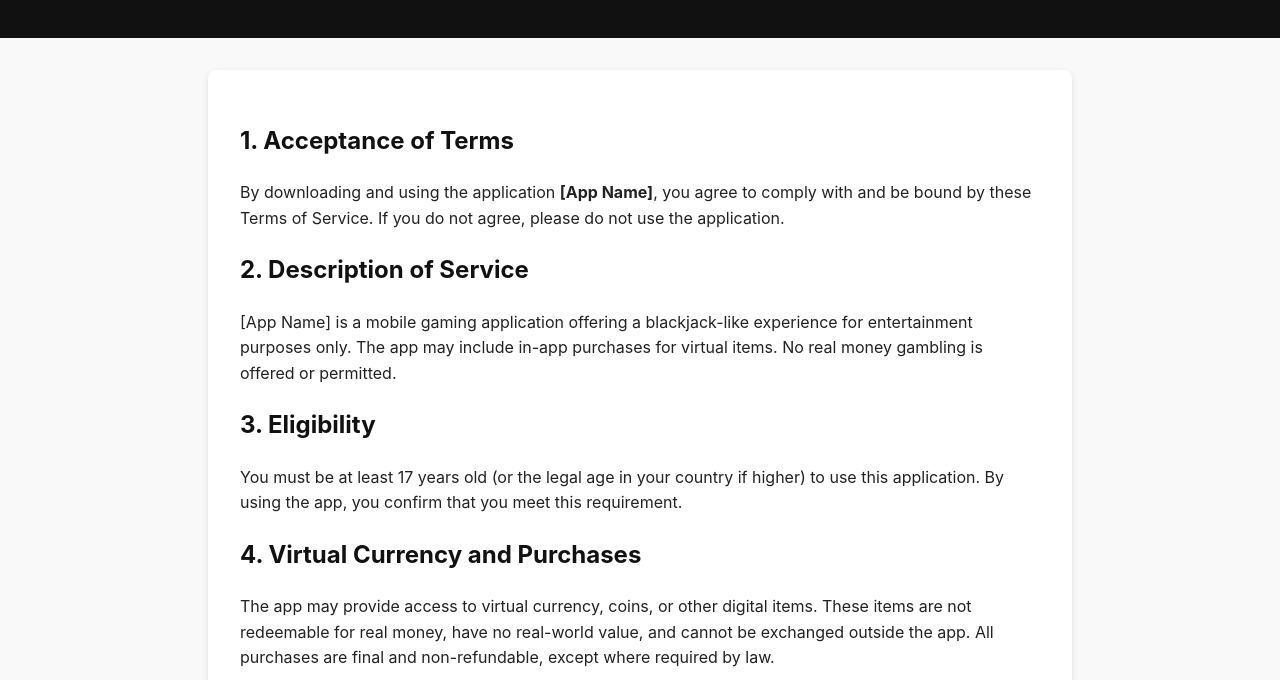
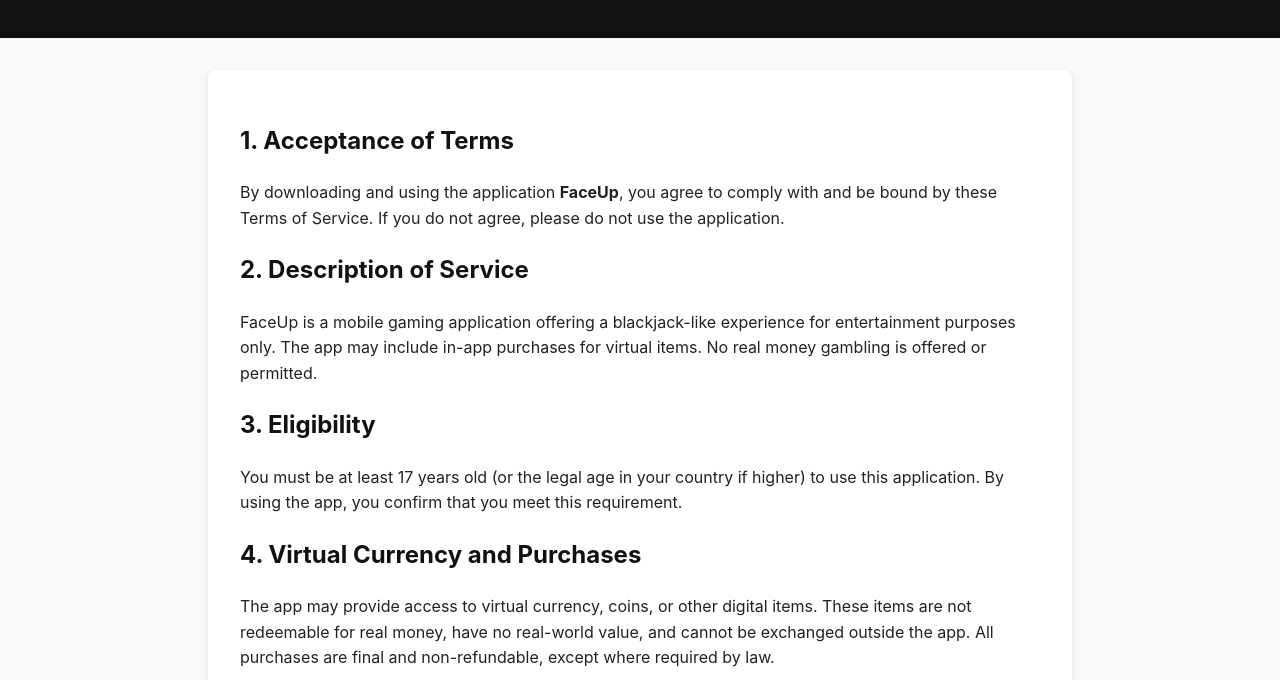
Before and after one commit to black-jack-studio/legal-page, a plain HTML site: page terms-of-service.html in a window 1280 px wide. Shown: the part 120-800 px from the top of the page. Drawn offline with Linux system fonts and the light colour scheme.

Commit message:
Update terms-of-service.html

```diff
--- a/terms-of-service.html
+++ b/terms-of-service.html
@@ -49,13 +49,13 @@
   <main>
     <h2>1. Acceptance of Terms</h2>
     <p>
-      By downloading and using the application <strong>[App Name]</strong>, you agree to comply with and be bound by these Terms of Service.
+      By downloading and using the application <strong>FaceUp</strong>, you agree to comply with and be bound by these Terms of Service.
       If you do not agree, please do not use the application.
     </p>
 
     <h2>2. Description of Service</h2>
     <p>
-      [App Name] is a mobile gaming application offering a blackjack-like experience for entertainment purposes only.
+      FaceUp is a mobile gaming application offering a blackjack-like experience for entertainment purposes only.
       The app may include in-app purchases for virtual items. No real money gambling is offered or permitted.
     </p>
 
```
